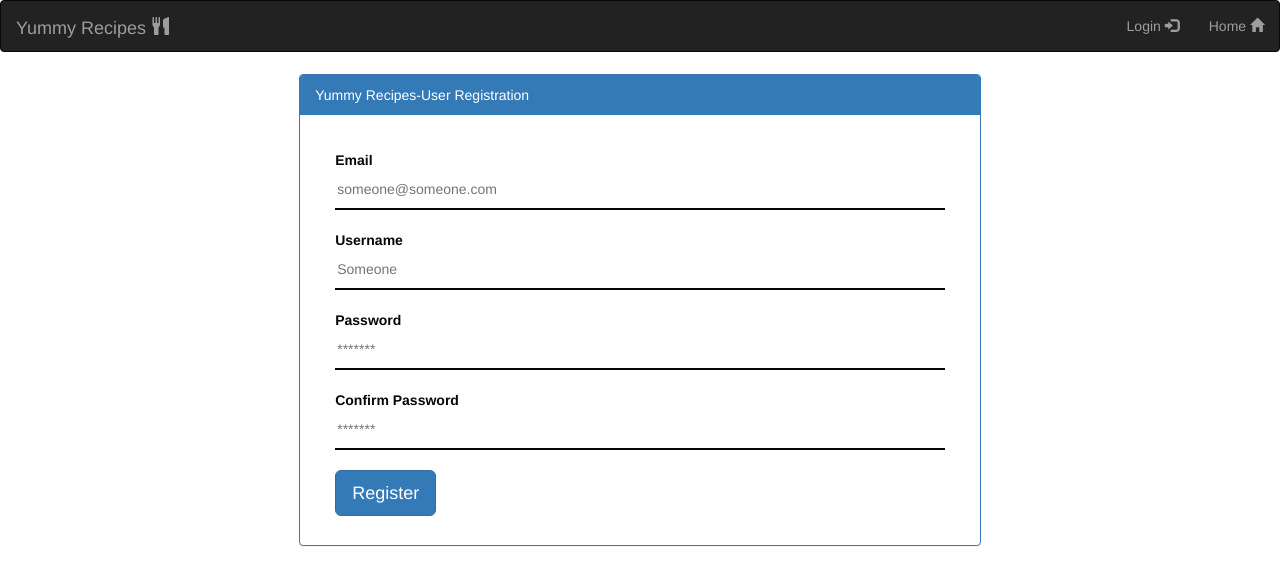
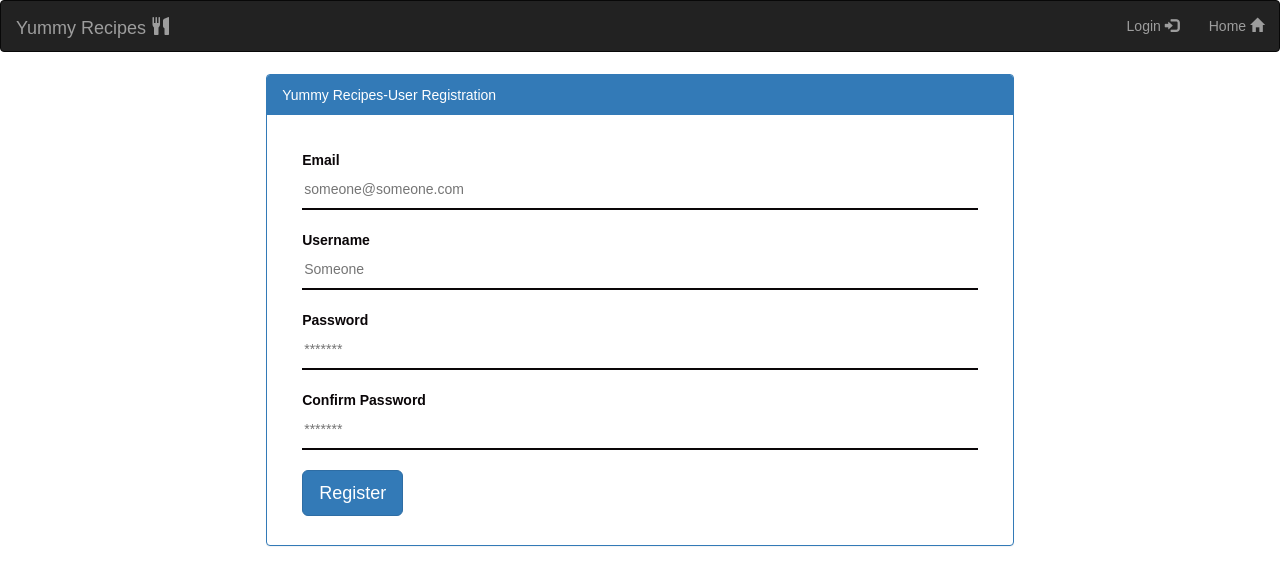
Before and after one commit to mwaz/yummy-recipies, a Flask app: page /register in a window 1280 px wide. Shown: the top 585 px of the page. Run offline with Flask 2, Linux system fonts and the light colour scheme; some libraries are stand-ins or nearby versions.

Commit message:
[FIX] change paths for bootstrap and css on registration page to use routes on static/bootstrap

```diff
--- a/app/templates/registration.html
+++ b/app/templates/registration.html
@@ -4,8 +4,8 @@
 <head>
     <meta charset="UTF-8">
     <title>Login Form</title>
-    <link rel="stylesheet" href="styles.css">
-    <link rel="stylesheet" href="bootstrap/css/bootstrap.min.css">
+    <link rel="stylesheet" href="{{ url_for('static', filename='css/bootstrap/css/bootstrap.css') }}">
+    <link rel="stylesheet" href="{{ url_for('static', filename='css/styles.css') }}">
 </head>
 <!-- Head Tag Ends here -->
 
@@ -17,7 +17,7 @@
             <a class="navbar-brand" href="#">Yummy Recipes <span class="glyphicon glyphicon-cutlery"></a>
         </div>
         <ul class="nav navbar-nav navbar-right">
-            <li><a href="index.html"> Home <span class="glyphicon glyphicon-home"> </span> </a></li>
+            <li><a href="/"> Home <span class="glyphicon glyphicon-home"> </span> </a></li>
         </ul>
         <ul class="nav navbar-nav navbar-right">
             <li><a href="login.html"> Login <span class="glyphicon glyphicon-log-in"></span></a></li>
```
